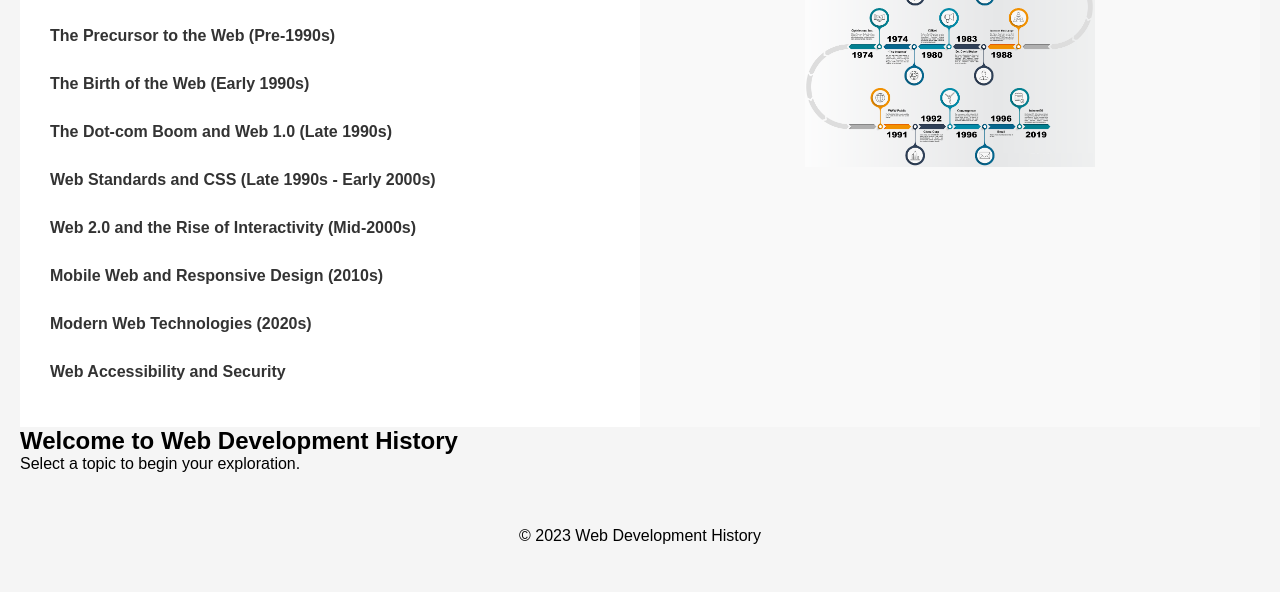
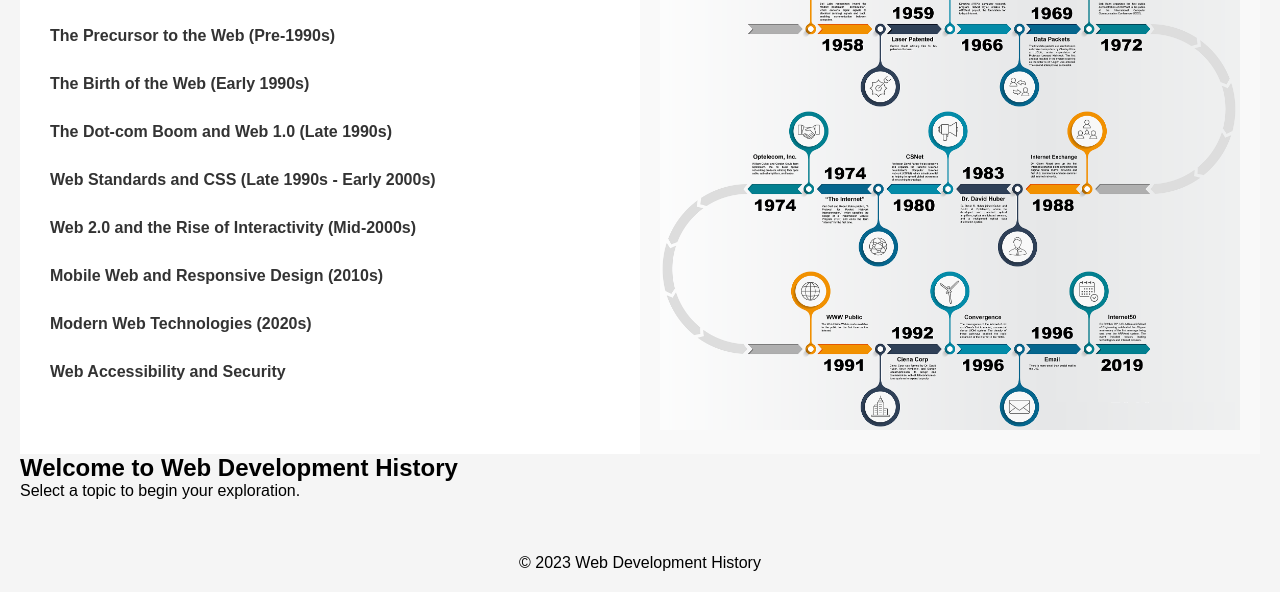
Before and after one commit to Deveshjoshi101/WebDevelopment, a plain HTML site: page index.html in a window 1280 px wide. Shown: the part 217-809 px from the top of the page. Drawn offline with Linux system fonts and the light colour scheme.

Commit message:
Update styles.css

```diff
--- a/styles.css
+++ b/styles.css
@@ -77,7 +77,7 @@ nav a:hover {
 }
 
 #img-div img {
-  max-width: 50%; /* Limit the image width to its container's width */
+  max-width: 100%; /* Limit the image width to its container's width */
   height: auto; /* Maintain the image's aspect ratio */
 }
 
```
